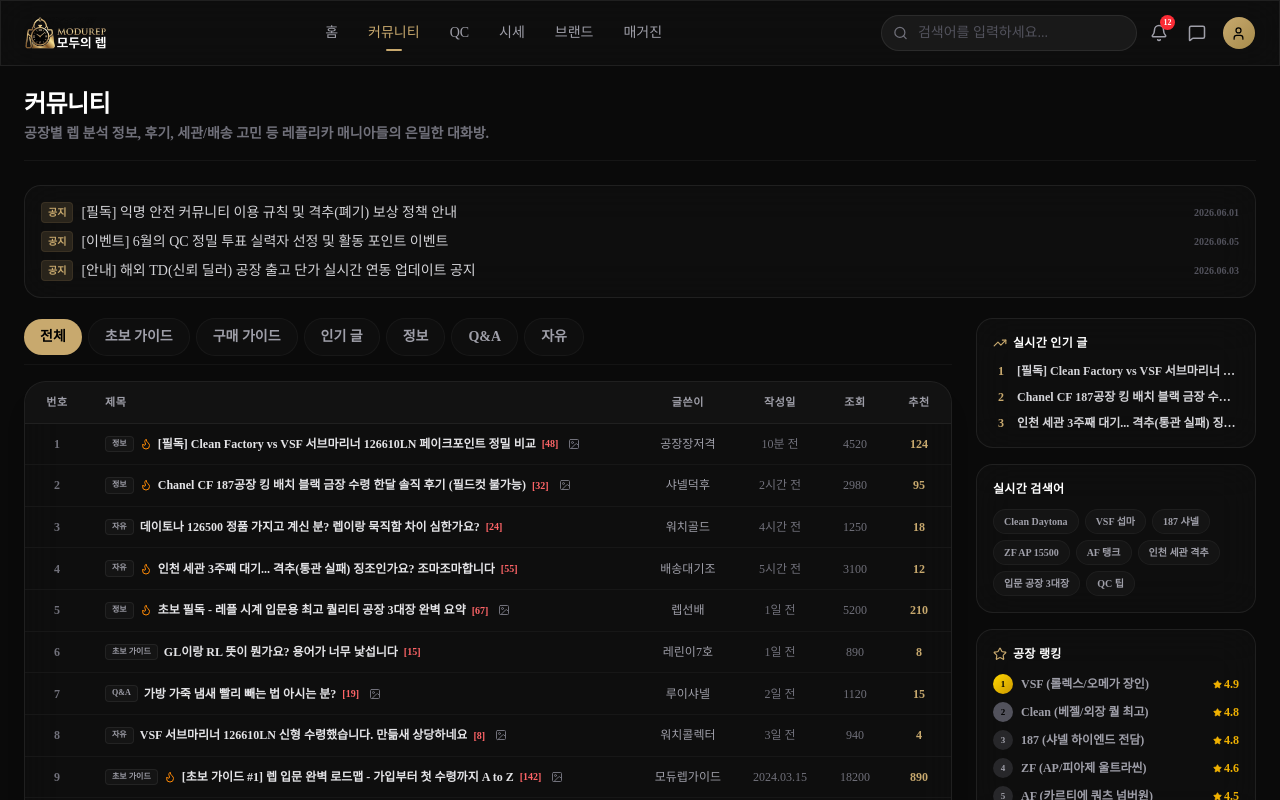
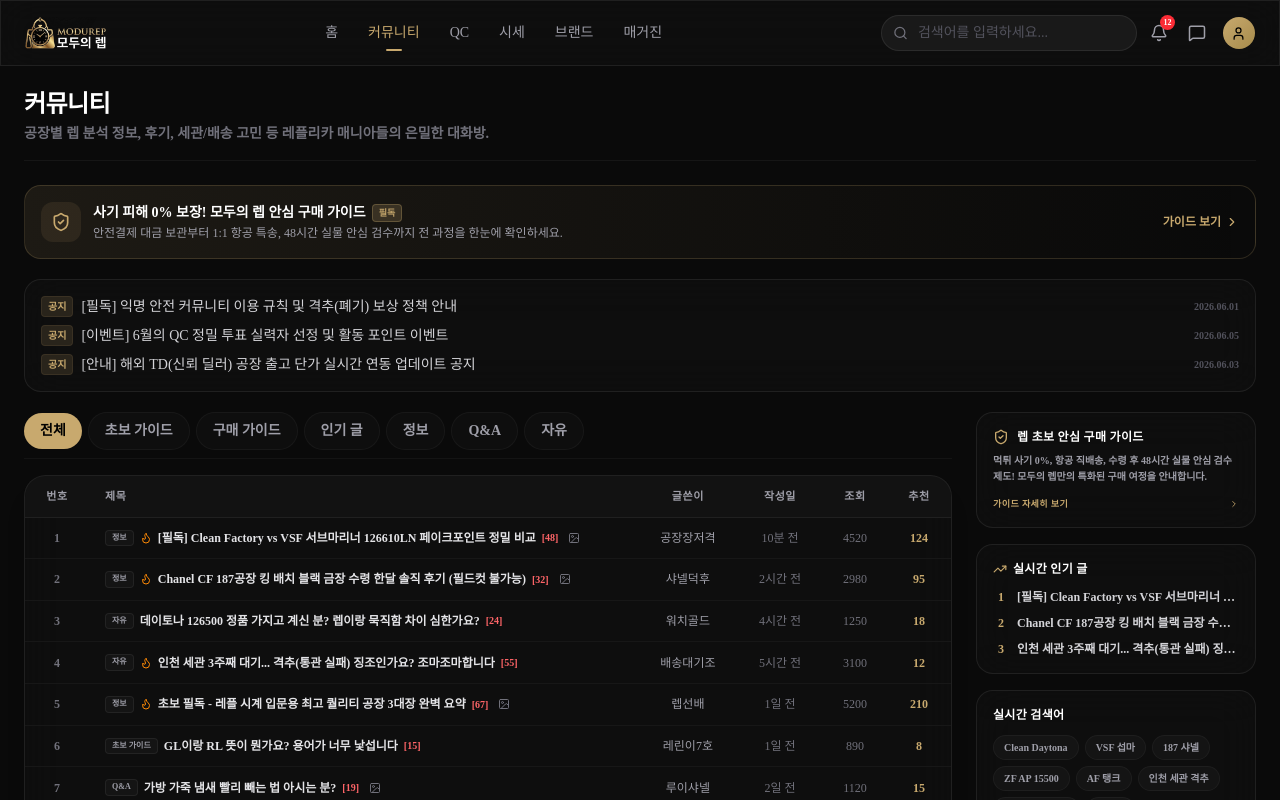
Before and after one commit to MODU-REP/MODU-REP-TEST, a Next.js app: page /community in a window 1280 px wide. Shown: the top 800 px of the page. Built offline with nearby package versions, Linux system fonts and the light colour scheme.

Commit message:
Add top purchase guide banners to community and QC main pages, and a sidebar guide widget

```diff
--- a/src/app/community/page.tsx
+++ b/src/app/community/page.tsx
@@ -72,6 +72,13 @@
       localStorage.setItem("community_posts", JSON.stringify(COMMUNITY_POSTS));
       setPosts(COMMUNITY_POSTS);
     }
+
+    // URL 쿼리 파라미터 연동
+    const params = new URLSearchParams(window.location.search);
+    const tabParam = params.get("tab");
+    if (tabParam && TABS.includes(tabParam)) {
+      setActiveTab(tabParam);
+    }
   }, []);
 
   // 검색 제출 핸들러
@@ -120,6 +127,30 @@
         <div className="mb-6 border-b border-white/[0.05] pb-4">
           <h1 className="text-2xl font-black tracking-tight text-white uppercase">커뮤니티</h1>
           <p className="text-xs sm:text-sm text-zinc-500 mt-1 font-bold">공장별 렙 분석 정보, 후기, 세관/배송 고민 등 레플리카 매니아들의 은밀한 대화방.</p>
+        </div>
+
+        {/* Purchase Guide Banner */}
+        <div
+          onClick={() => setActiveTab("구매 가이드")}
+          className="cursor-pointer mb-5 relative overflow-hidden rounded-xl border border-gold/20 bg-gradient-to-r from-gold/10 via-gold/5 to-transparent p-4 flex flex-col sm:flex-row sm:items-center sm:justify-between gap-3 group hover:border-gold/40 transition-all duration-300"
+        >
+          <div className="flex items-center gap-3">
+            <div className="w-10 h-10 rounded-lg bg-gold/10 flex items-center justify-center text-gold group-hover:scale-105 transition-transform shrink-0">
+              <ShieldCheck size={20} />
+            </div>
+            <div>
+              <h4 className="text-xs sm:text-sm font-black text-white flex items-center gap-1.5">
+                사기 피해 0% 보장! 모두의 렙 안심 구매 가이드
+                <span className="text-[9px] px-1.5 py-0.5 rounded bg-gold/20 text-gold border border-gold/30 font-black animate-pulse">필독</span>
+              </h4>
+              <p className="text-[10px] sm:text-xs text-zinc-400 mt-0.5 font-medium">
+                안전결제 대금 보관부터 1:1 항공 특송, 48시간 실물 안심 검수까지 전 과정을 한눈에 확인하세요.
+              </p>
+            </div>
+          </div>
+          <div className="flex items-center text-xs text-gold font-bold gap-1 self-end sm:self-auto group-hover:translate-x-1 transition-transform">
+            가이드 보기 <ChevronRight size={14} />
+          </div>
         </div>
 
         {/* Notices */}
@@ -465,6 +496,29 @@
           {/* Sidebar */}
           <aside className="hidden lg:block space-y-4">
 
+            {/* Purchase Guide Sidebar Widget */}
+            <div
+              onClick={() => {
+                setActiveTab("구매 가이드");
+                window.scrollTo({ top: 0, behavior: 'smooth' });
+              }}
+              className="glass rounded-xl p-4 border border-gold/20 bg-gradient-to-b from-gold/10 to-transparent cursor-pointer group hover:border-gold/40 transition-all duration-300"
+            >
+              <div className="flex items-center gap-2 mb-2 text-white">
+                <ShieldCheck size={16} className="text-gold animate-pulse" />
+                <h3 className="text-xs font-black uppercase tracking-wide">
+                  렙 초보 안심 구매 가이드
+                </h3>
+              </div>
+              <p className="text-[10px] text-zinc-400 font-semibold leading-relaxed">
+                먹튀 사기 0%, 항공 직배송, 수령 후 48시간 실물 안심 검수제도! 모두의 렙만의 특화된 구매 여정을 안내합니다.
+              </p>
+              <div className="mt-3 flex items-center justify-between text-[9px] font-black text-gold uppercase tracking-wider">
+                <span>가이드 자세히 보기</span>
+                <ChevronRight size={10} className="group-hover:translate-x-0.5 transition-transform" />
+              </div>
+            </div>
+
             <div className="glass rounded-xl p-4 border border-white/[0.05] bg-[#111111]/30">
               <h3 className="text-xs font-black mb-3 flex items-center gap-1.5 uppercase tracking-wide text-white">
                 <TrendingUp size={14} className="text-gold" /> 실시간 인기 글
--- a/src/app/qc/page.tsx
+++ b/src/app/qc/page.tsx
@@ -2,7 +2,7 @@
 
 import { useState, useEffect } from "react";
 import { motion } from "framer-motion";
-import { Camera, Eye, Search, CheckCircle2, XCircle, HelpCircle } from "lucide-react";
+import { Camera, Eye, Search, CheckCircle2, XCircle, HelpCircle, ShieldCheck, ChevronRight } from "lucide-react";
 import Link from "next/link";
 import { QC_POSTS } from "@/lib/data";
 
@@ -54,6 +54,30 @@
             </p>
           </div>
         </div>
+
+        {/* Purchase Guide Banner */}
+        <Link
+          href="/community?tab=구매 가이드"
+          className="block mb-6 relative overflow-hidden rounded-xl border border-gold/20 bg-gradient-to-r from-gold/10 via-gold/5 to-transparent p-4 flex flex-col sm:flex-row sm:items-center sm:justify-between gap-3 group hover:border-gold/40 transition-all duration-300"
+        >
+          <div className="flex items-center gap-3">
+            <div className="w-10 h-10 rounded-lg bg-gold/10 flex items-center justify-center text-gold group-hover:scale-105 transition-transform shrink-0">
+              <ShieldCheck size={20} />
+            </div>
+            <div>
+              <h4 className="text-xs sm:text-sm font-black text-white flex items-center gap-1.5">
+                안전하고 확실한 렙 입문! 모두의 렙 안심 구매 가이드
+                <span className="text-[9px] px-1.5 py-0.5 rounded bg-gold/20 text-gold border border-gold/30 font-black animate-pulse">필독</span>
+              </h4>
+              <p className="text-[10px] sm:text-xs text-zinc-400 mt-0.5 font-medium">
+                실패 없는 안전결제 신청부터 항공 직배송, 48시간 실물 검수 진행 방식을 설명해 드립니다.
+              </p>
+            </div>
+          </div>
+          <div className="flex items-center text-xs text-gold font-bold gap-1 self-end sm:self-auto group-hover:translate-x-1 transition-transform">
+            가이드 보기 <ChevronRight size={14} />
+          </div>
+        </Link>
 
         {/* Filter controls */}
         <div className="flex flex-col sm:flex-row items-stretch sm:items-center justify-between gap-3 mb-6 border-b border-white/[0.04] pb-4">
```
